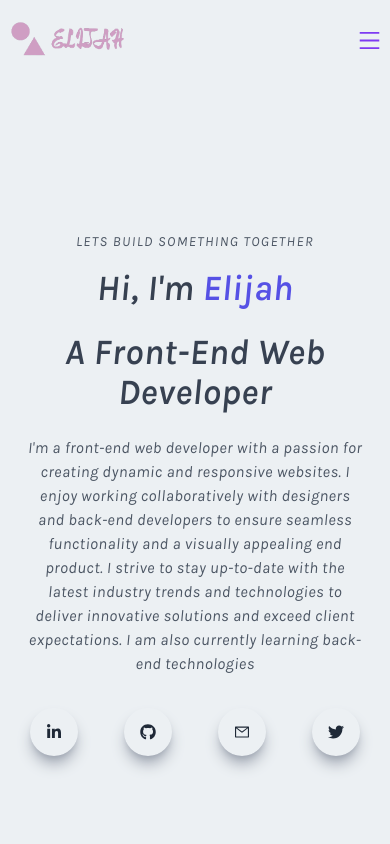
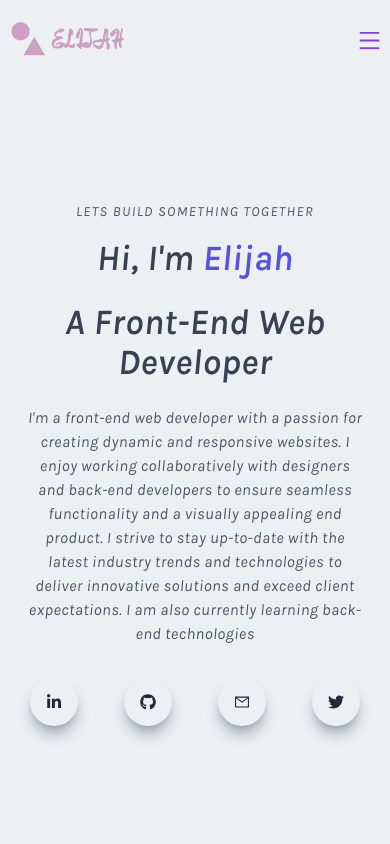
Before and after one commit to babyKokoDev/Portfolio-Website, a Next.js app: page / in a window 390 px wide. Shown: the top 844 px of the page. Built offline with nearby package versions, Linux system fonts and the light colour scheme.

Commit message:
bug fixes

```diff
--- a/components/Main.jsx
+++ b/components/Main.jsx
@@ -6,7 +6,7 @@ import Link from 'next/link'
 
 const Main = () => {
   return (
-    <div id='home' className='w-full h-screen text-center relative top-[80px] sm:top-[50px]'>
+    <div id='home' className='w-full h-screen text-center relative top-[50px] sm:top-[50px]'>
         <div className='max-w-[1240px] w-full h-full mx-auto p-2 flex justify-center items-center'>
             <div>
                <p className='uppercase text-sm tracking-widest text-gray-600'>LETS BUILD SOMETHING TOGETHER</p>
--- a/components/Navbar.jsx
+++ b/components/Navbar.jsx
@@ -83,7 +83,7 @@ const Navbar = () => {
              <div>
                 <div className='flex w-full items-center justify-between'>
                   <Link href='/'>
-                    <Image src="/../public/assets/logo.png" alt='/' width={87} height={45} />
+                    <Image src={logoImg} alt='/' width={87} height={45} />
                   </Link>
                     <div onClick={handleNav} className='rounded-full shadow-lg shadow-gray-400 cursor-pointer p-2'>
                           <AiOutlineClose className='text-purple-600' />
```
